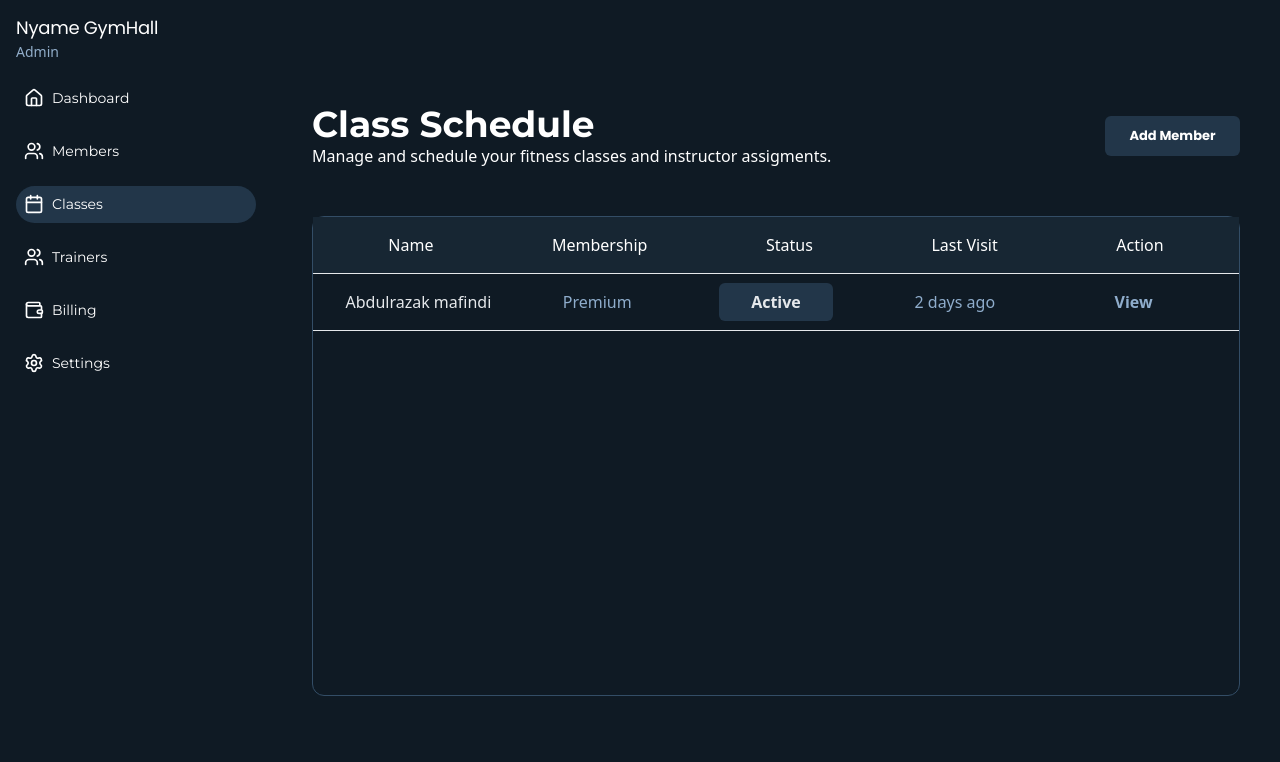
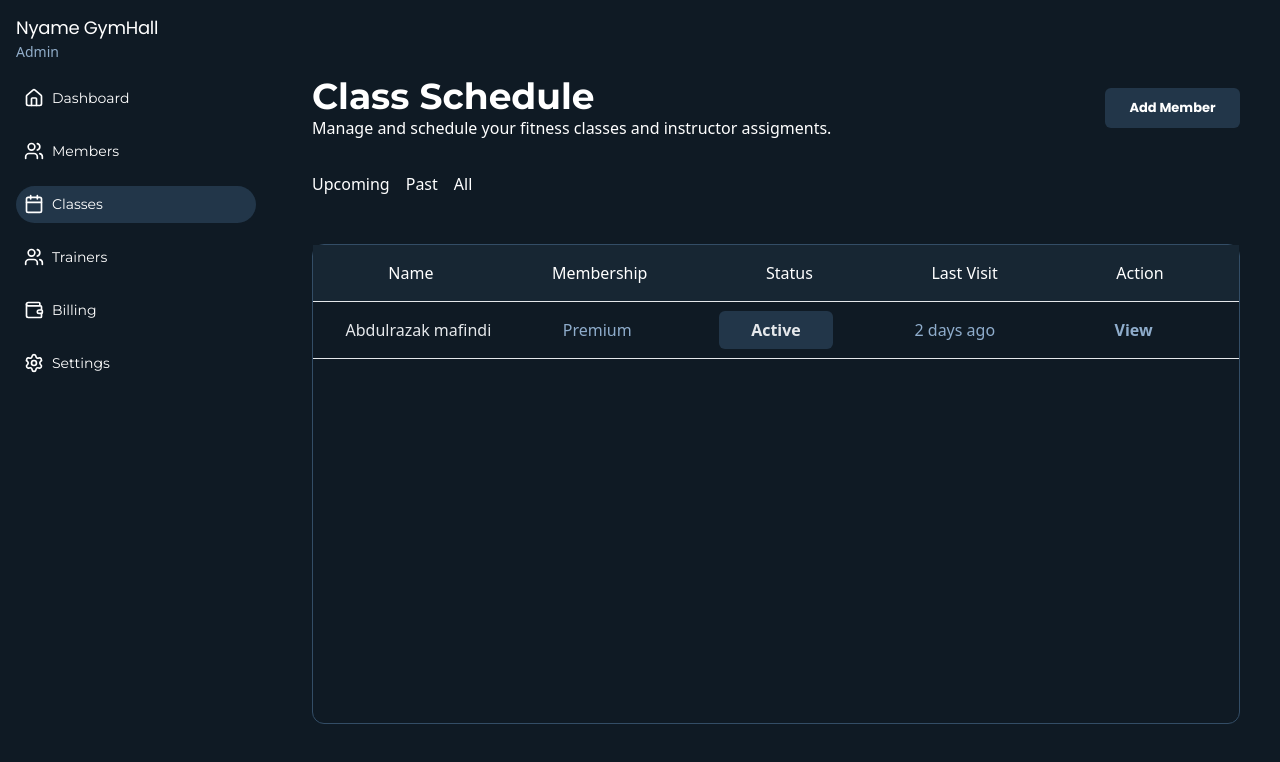
Before and after one commit to mafindijr/Gym-Management-System, a React (Vite) app: page /classes in a window 1280 px wide. Shown: the top 762 px of the page. Built offline with nearby package versions, Linux system fonts and the light colour scheme.

Commit message:
feat: add navigation options for Upcoming, Past, and All classes

```diff
--- a/src/pages/classes.jsx
+++ b/src/pages/classes.jsx
@@ -60,6 +60,12 @@ export default function Classes() {
                 <span>Manage and schedule your fitness classes and instructor assigments.</span>
                 </div>
                 <button onClick={() => setOpenModal(true)} className='bg-[#223649] w-[135px] h-[40px] rounded-md pl-4 pr-4 leading-5.4 text-[13px] font-bold font-poppins text-center cursor-pointer'>Add Member</button>
+            </div>
+
+            <div className='inline-flex gap-4'>
+                <span>Upcoming</span>
+                <span>Past</span>
+                <span>All</span>
             </div>
 
             <div className='flex gap-4 mt-4'>
```
